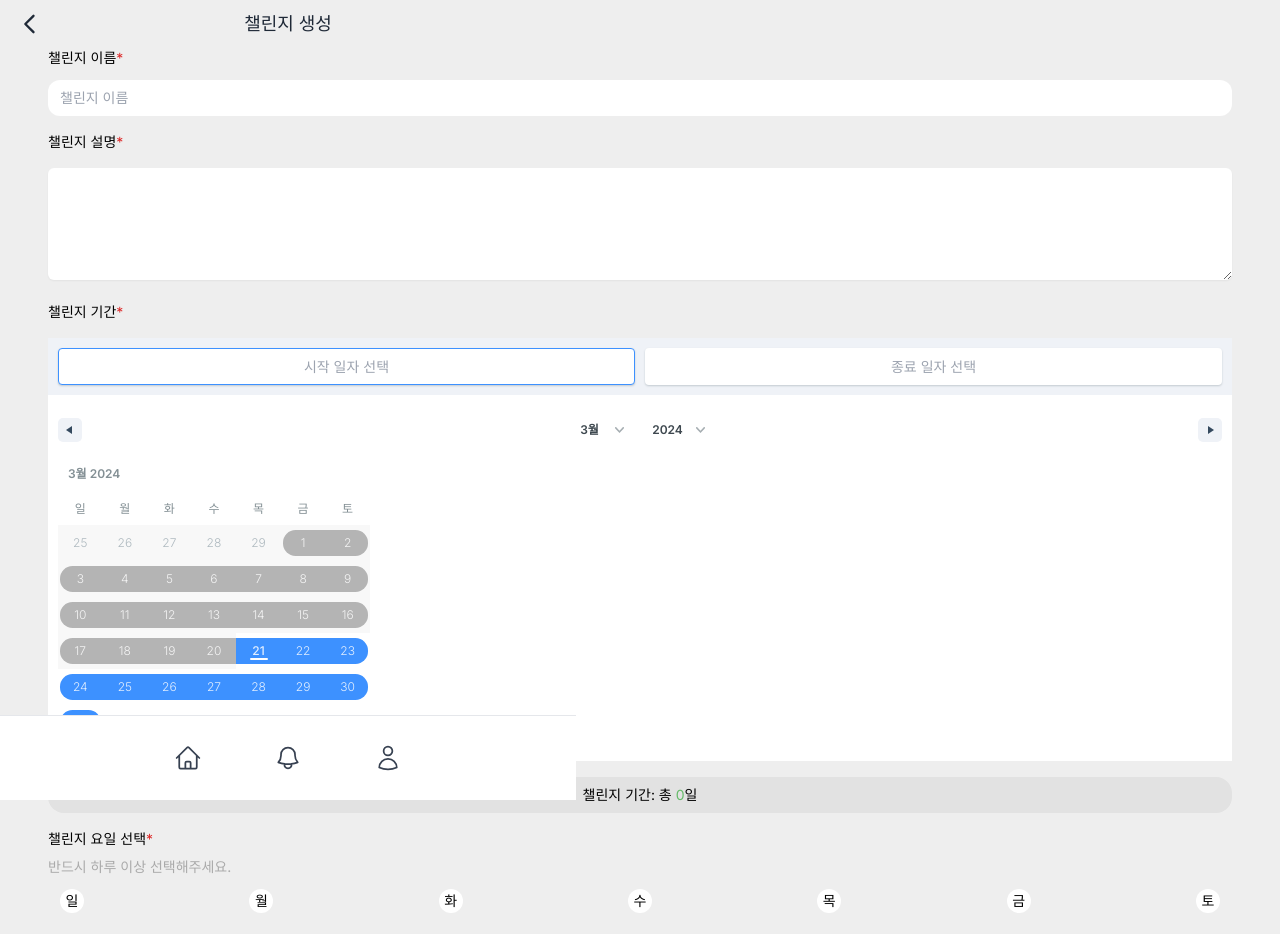
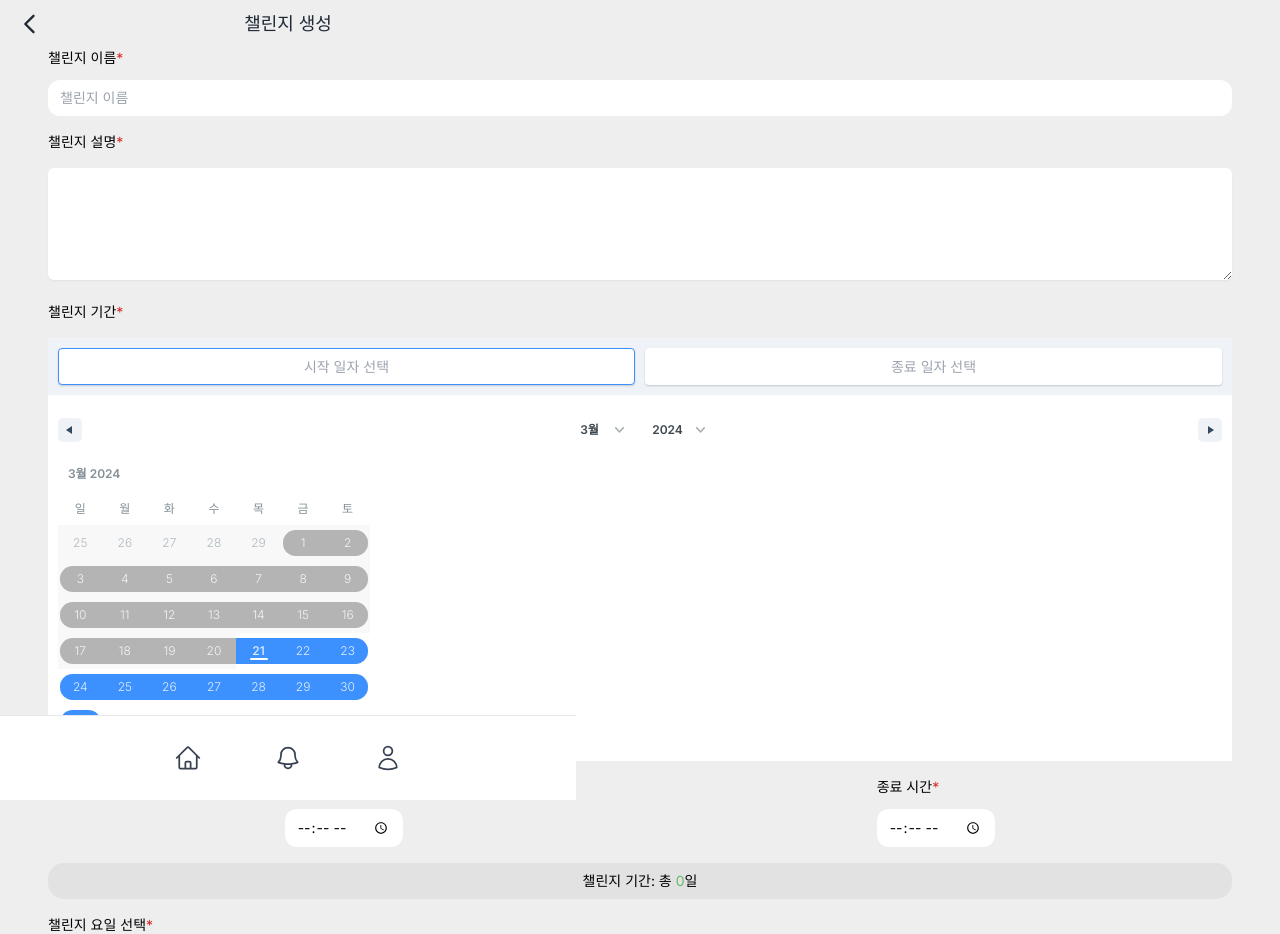
Before and after one commit to HabitPay/frontend, a Next.js app: page /challenges/create_challenge in a window 1280 px wide. Shown: the top 934 px of the page. Built offline with nearby package versions, Linux system fonts and the light colour scheme.

Commit message:
✨ feat: 챌린지 시작날짜 및 종료날짜의 시간 추가 #27

```diff
--- a/src/app/challenges/create_challenge/page.tsx
+++ b/src/app/challenges/create_challenge/page.tsx
@@ -16,6 +16,7 @@ import { addClassNames } from "@libs/utils";
 import Layout from "@app/components/layout";
 import TextArea from "@app/components/textarea";
 import Label from "../components/label";
+import Button from "@app/components/button";
 
 enum Days {
   일,
@@ -27,6 +28,11 @@ enum Days {
   토,
 }
 
+enum SelectedStatus {
+  NOT_SELECTED,
+  SELECTED,
+}
+
 const TIME_ZONE = "Asia/Seoul";
 
 const INCREASE_FEE = [100, 1000, 10000];
@@ -36,7 +42,9 @@ interface IChallengeForm {
   description: string;
   startDate: string;
   endDate: string;
-  participatingDays: number;
+  startTime: string;
+  endTime: string;
+  // participatingDays: number;
   feePerAbsence: number;
 }
 
@@ -68,14 +76,16 @@ function Page() {
 
   const onTitleChange = () => {};
 
-  const onDescriptionChange = () => {};
-
-  const onSelectedDaysChange = (index: number) => {
+  const handleSelectedDaysChange = (index: number) => {
     setSelectedDays((prev) => {
       const newSelectedDays = [...prev];
-      newSelectedDays[index] = newSelectedDays[index] === 1 ? 0 : 1;
+      newSelectedDays[index] =
+        newSelectedDays[index] === SelectedStatus.SELECTED
+          ? SelectedStatus.NOT_SELECTED
+          : SelectedStatus.SELECTED;
       return newSelectedDays;
     });
+    console.log(control._formValues);
   };
 
   const onClickIncreasingFee = (amount: number) => {
@@ -125,7 +135,6 @@ function Page() {
                   value: true,
                   message: "챌린지 설명을 입력해주세요.",
                 },
-                onChange: onDescriptionChange,
               })}
             />
           </div>
@@ -153,6 +162,34 @@ function Page() {
                 )}
               />
             </div>
+            <div className="flex justify-around mb-4">
+              <div className="flex flex-col">
+                <Label title="시작 시간" isRequired />
+                <input
+                  type="time"
+                  className="mt-3"
+                  {...register("startTime", {
+                    required: {
+                      value: true,
+                      message: "시작 시간을 입력해주세요.",
+                    },
+                  })}
+                />
+              </div>
+              <div className="flex flex-col">
+                <Label title="종료 시간" isRequired />
+                <input
+                  type="time"
+                  className="mt-3"
+                  {...register("endTime", {
+                    required: {
+                      value: true,
+                      message: "종료 시간을 입력해주세요.",
+                    },
+                  })}
+                />
+              </div>
+            </div>
             <div className="flex items-center justify-center py-2 mb-4 text-sm bg-habit-lightgray rounded-2xl">
               <span>챌린지 기간: 총 </span>
               <span className=" text-habit-green">
@@ -177,11 +214,11 @@ function Page() {
                       key={index}
                       className={addClassNames(
                         "flex items-center justify-center p-1 rounded-full size-6 ",
-                        item === 1
+                        item === SelectedStatus.SELECTED
                           ? "text-habit-green bg-[#E0E9E1]"
                           : "bg-white"
                       )}
-                      onClick={() => onSelectedDaysChange(index)}
+                      onClick={() => handleSelectedDaysChange(index)}
                     >
                       {Days[index]}
                     </div>
@@ -233,9 +270,11 @@ function Page() {
             title="챌린지 최대 참여 인원은 1000명입니다."
             isRequired
           ></Label> */}
-          <button className="py-2 text-sm text-white bg-habit-green rounded-2xl font-extralight">
+
+          <Button text="챌린지 생성" />
+          {/* <button className="py-2 text-sm text-white bg-habit-green rounded-2xl font-extralight">
             챌린지 생성
-          </button>
+          </button> */}
         </div>
       </form>
     </Layout>
```
